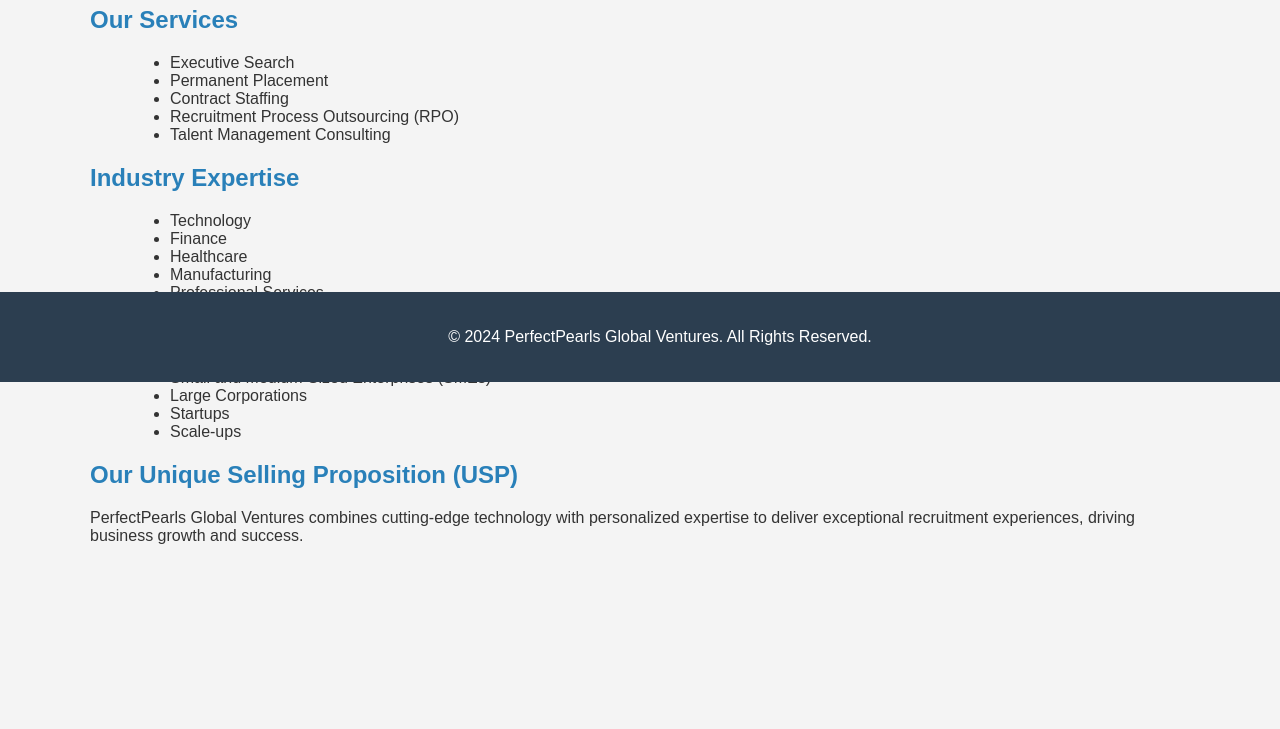
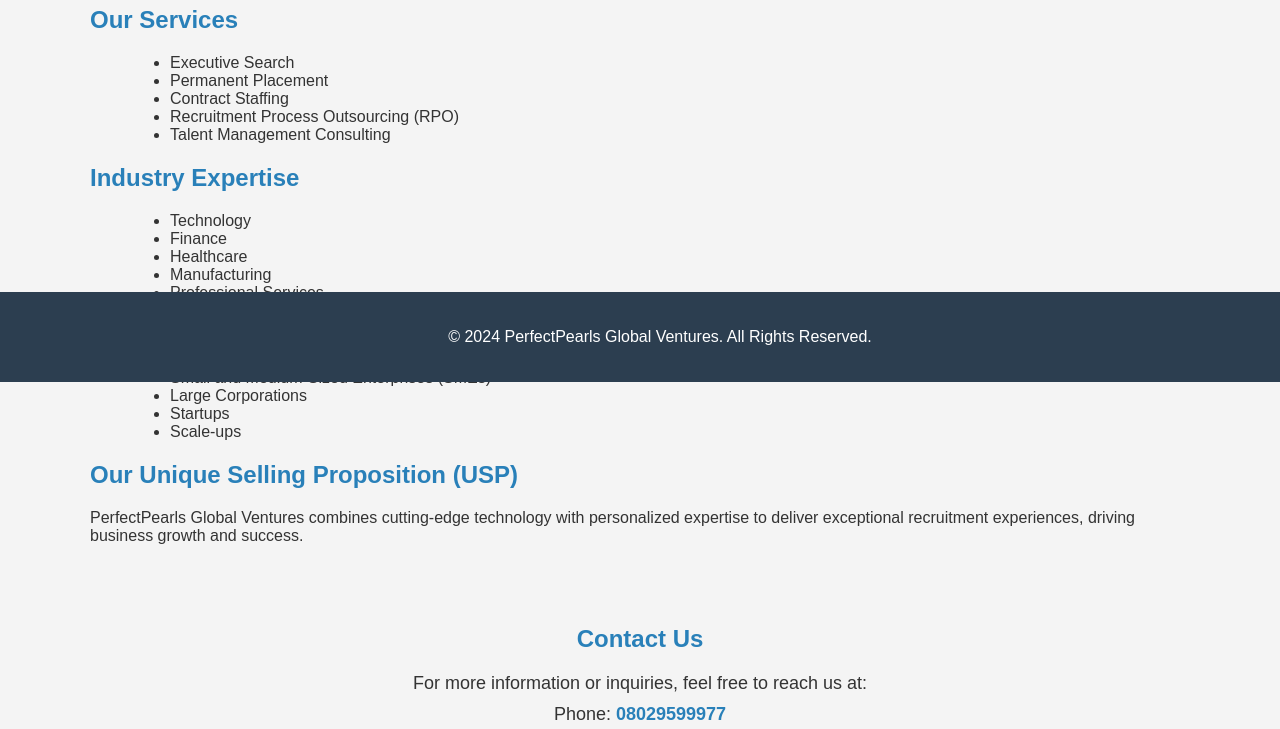
Before and after one commit to The1-code-general/Perfect-Pearls, a plain HTML site: page index.html in a window 1280 px wide. Shown: the part 418-1147 px from the top of the page. Before the commit the page ends 1069 px from the top, so only its background shows below. Drawn offline with Linux system fonts and the light colour scheme.

Commit message:
Updated contact page with LinkedIn details

```diff
--- a/index.html
+++ b/index.html
@@ -1,4 +1,3 @@
-
 <!DOCTYPE html>
 <html lang="en">
 <head>
@@ -59,6 +58,24 @@
         .usp p {
             margin-top: 20px;
         }
+
+        .contact {
+            margin: 40px 0;
+            background-color: transparent;
+            padding: 20px;
+            text-align: center;
+            border-radius: 10px;
+        }
+        .contact p {
+            margin: 10px 0;
+            font-size: 18px;
+            color: #333;
+        }
+        .contact a {
+            color: #2980b9;
+            text-decoration: none;
+            font-weight: bold;
+        }
     </style>
 </head>
 <body>
@@ -117,6 +134,13 @@
         <h2>Our Unique Selling Proposition (USP)</h2>
         <p>PerfectPearls Global Ventures combines cutting-edge technology with personalized expertise to deliver exceptional recruitment experiences, driving business growth and success.</p>
     </section>
+
+    <section id="contact" class="contact">
+        <h2>Contact Us</h2>
+        <p>For more information or inquiries, feel free to reach us at:</p>
+        <p>Phone: <a href="tel:+2347010344477">08029599977</a></p>
+        <p>LinkedIn: <a href="https://www.linkedin.com/company/perfect-pearls-global-ventures" target="_blank">Perfect Pearls Global Ventures</a></p>
+    </section>
 </div>
 
 <footer>
```
